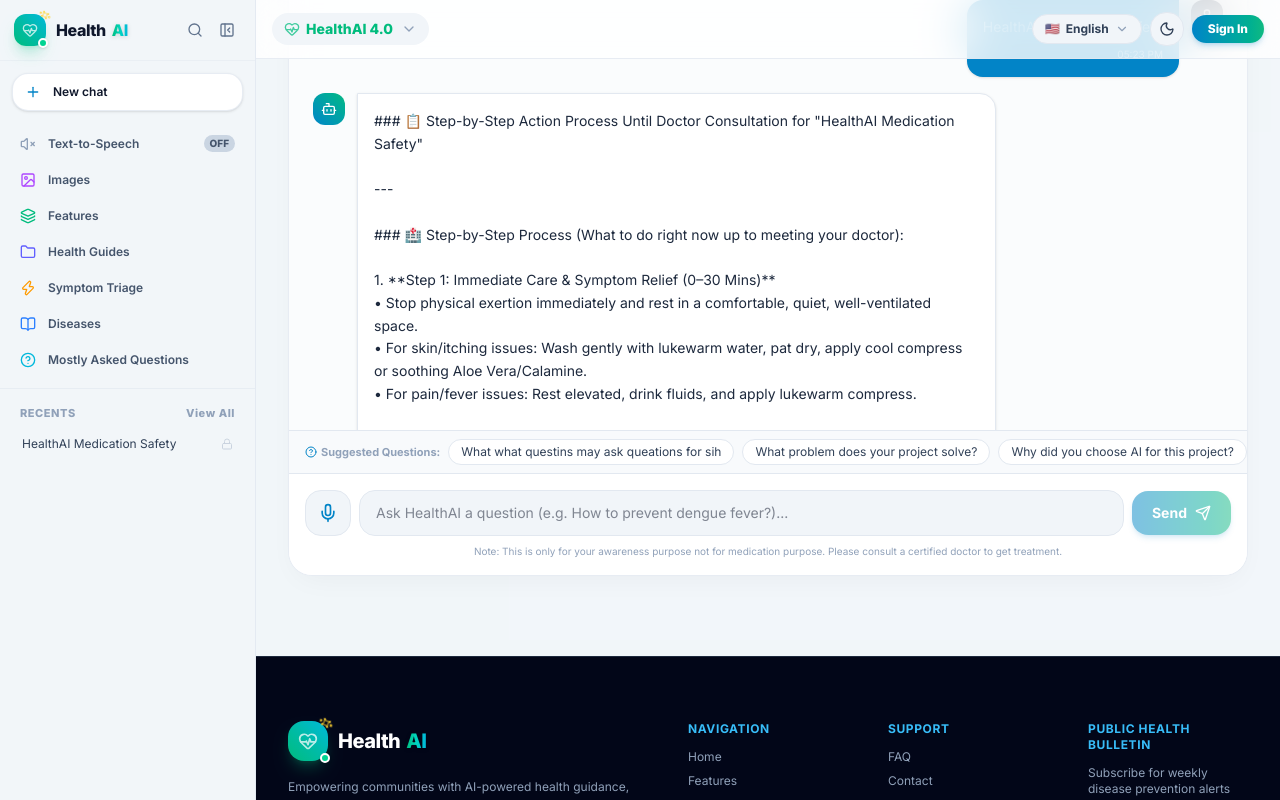
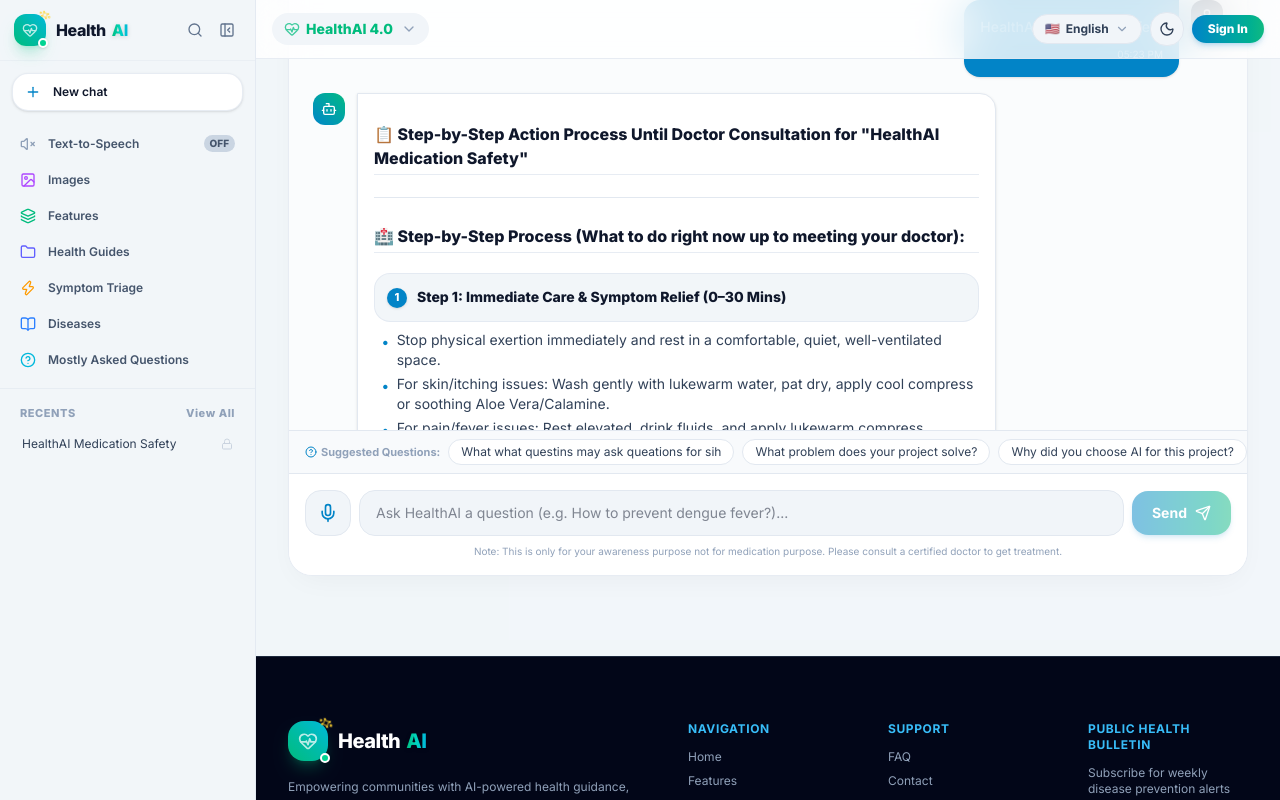
Before and after one commit to ks3276/HealthAI, a React (Vite) app: page / in a window 1280 px wide. Both pictures are taken after a click on the element "HealthAI Medication Safety". Shown: the part 377-1177 px from the top of the page. Built offline with nearby package versions, Linux system fonts and the light colour scheme.

Commit message:
fix: Implement rich Markdown rendering and formatted card UI for chatbot responses

```diff
--- a/src/components/ChatbotSection.tsx
+++ b/src/components/ChatbotSection.tsx
@@ -664,6 +664,98 @@
     setTimeout(() => setCopiedMessageId(null), 2000);
   };
 
+  const formatInlineText = (str: string) => {
+    const parts = str.split(/(\*\*.*?\*\*)/g);
+    return parts.map((part, i) => {
+      if (part.startsWith('**') && part.endsWith('**')) {
+        return (
+          <strong key={i} className="font-extrabold text-slate-900 dark:text-white">
+            {part.slice(2, -2)}
+          </strong>
+        );
+      }
+      return part;
+    });
+  };
+
+  const renderFormattedMarkdown = (text: string) => {
+    const lines = text.split('\n');
+    return (
+      <div className="space-y-2 text-sm leading-relaxed">
+        {lines.map((line, idx) => {
+          const trimmed = line.trim();
+
+          if (!trimmed) {
+            return <div key={idx} className="h-1" />;
+          }
+
+          if (trimmed.startsWith('### ')) {
+            return (
+              <h3 key={idx} className="text-base font-black text-slate-900 dark:text-white mt-3 mb-2 pb-1 border-b border-slate-200/80 dark:border-slate-800 flex items-center gap-2">
+                {formatInlineText(trimmed.replace('### ', ''))}
+              </h3>
+            );
+          }
+
+          if (trimmed.startsWith('#### ')) {
+            return (
+              <h4 key={idx} className="text-sm font-bold text-slate-800 dark:text-slate-200 mt-2.5 mb-1">
+                {formatInlineText(trimmed.replace('#### ', ''))}
+              </h4>
+            );
+          }
+
+          if (trimmed === '---') {
+            return <hr key={idx} className="my-2.5 border-slate-200 dark:border-slate-800" />;
+          }
+
+          if (trimmed.startsWith('🚨') || trimmed.startsWith('⚠️') || trimmed.startsWith('⛔')) {
+            return (
+              <div key={idx} className="my-2.5 p-3 rounded-2xl bg-red-500/10 border border-red-500/30 text-red-600 dark:text-red-400 font-bold text-xs leading-normal">
+                {formatInlineText(trimmed)}
+              </div>
+            );
+          }
+
+          if (trimmed.startsWith('• ') || trimmed.startsWith('- ')) {
+            const content = trimmed.replace(/^[•-]\s*/, '');
+            return (
+              <div key={idx} className="flex items-start gap-2 ml-2 my-1 text-slate-700 dark:text-slate-300 text-xs sm:text-sm">
+                <span className="text-health-500 font-bold mt-0.5">•</span>
+                <span>{formatInlineText(content)}</span>
+              </div>
+            );
+          }
+
+          if (/^\d+\.\s/.test(trimmed)) {
+            const match = trimmed.match(/^(\d+)\.\s*(.*)/);
+            if (match) {
+              const [, num, content] = match;
+              return (
+                <div key={idx} className="p-3 rounded-2xl bg-slate-100/90 dark:bg-[#212121] border border-slate-200/80 dark:border-[#2f2f2f] my-2">
+                  <div className="flex items-start gap-2.5">
+                    <span className="inline-flex items-center justify-center w-5 h-5 rounded-full bg-health-500 text-white text-[11px] font-black flex-shrink-0 mt-0.5 shadow-sm">
+                      {num}
+                    </span>
+                    <div className="flex-1 text-slate-800 dark:text-slate-200 text-xs sm:text-sm leading-relaxed">
+                      {formatInlineText(content)}
+                    </div>
+                  </div>
+                </div>
+              );
+            }
+          }
+
+          return (
+            <p key={idx} className="text-slate-800 dark:text-slate-200 text-xs sm:text-sm">
+              {formatInlineText(trimmed)}
+            </p>
+          );
+        })}
+      </div>
+    );
+  };
+
   return (
     <section id="chatbot" className="py-20 bg-slate-100/80 dark:bg-black relative">
       <div className="max-w-6xl mx-auto px-4 sm:px-6 lg:px-8">
@@ -782,8 +874,12 @@
                 }`}>
 
                   {/* Text Content */}
-                  <div className="whitespace-pre-line leading-relaxed">
-                    {msg.text}
+                  <div>
+                    {msg.sender === 'user' ? (
+                      <p className="whitespace-pre-line font-medium leading-relaxed">{msg.text}</p>
+                    ) : (
+                      renderFormattedMarkdown(msg.text)
+                    )}
                   </div>
 
                   {/* Medical Awareness Disclaimer Note for every AI message */}
```
